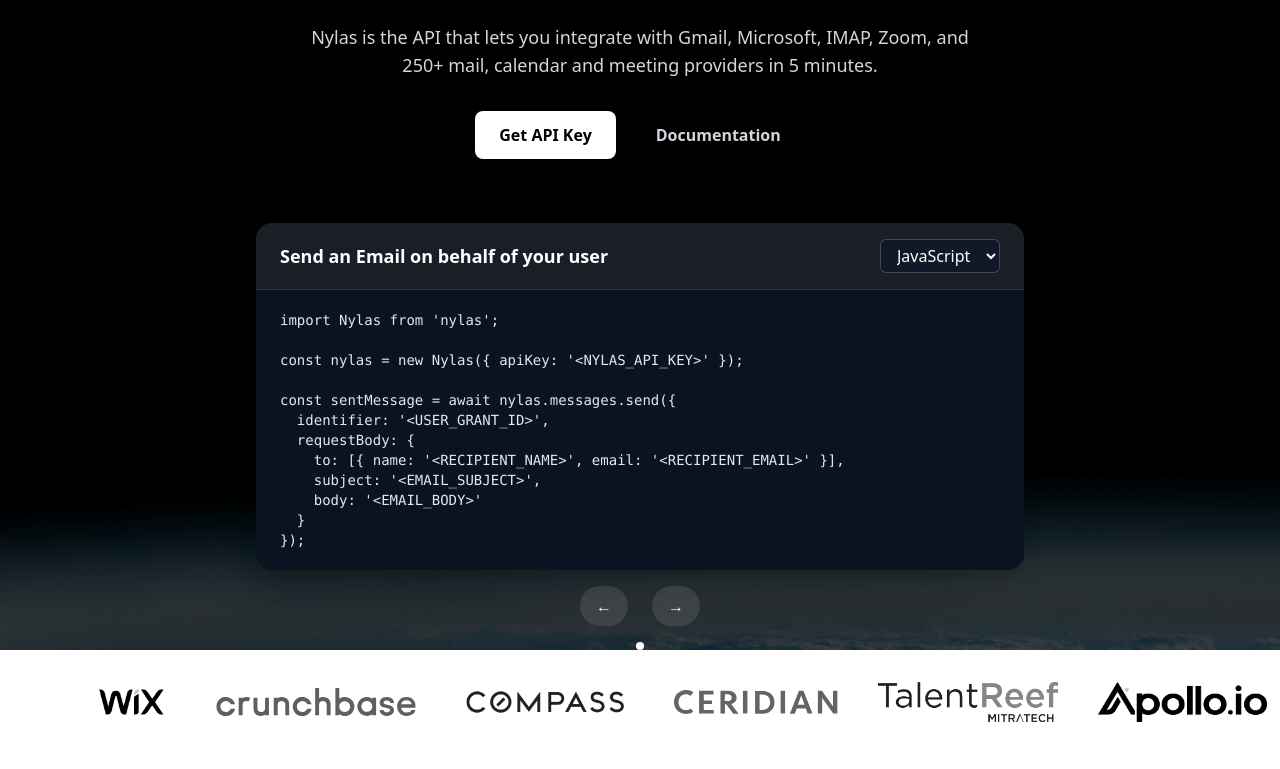
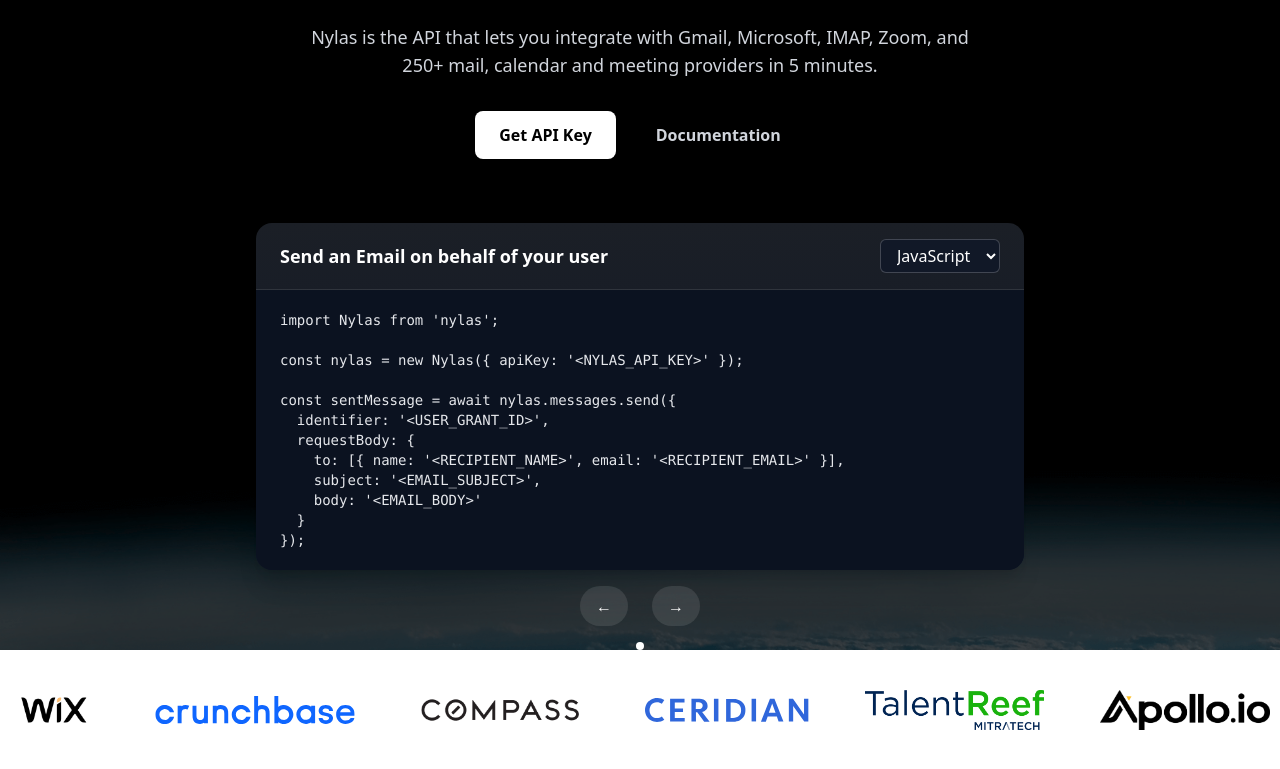
Before and after one commit to ahassandev/nylas, a React (Vite) app: page / in a window 1280 px wide. Shown: the part 291-1060 px from the top of the page. Built offline with nearby package versions, Linux system fonts and the light colour scheme.

Commit message:
add component

```diff
--- a/src/Components/LogosBar.jsx
+++ b/src/Components/LogosBar.jsx
@@ -3,19 +3,16 @@
 
 const LogosBar = () => {
   const { data } = useContext(DataContext);
-  const logos = data.logos;
-
-  if (!logos || logos.length === 0) return null;
 
   return (
-    <div className="w-full bg-white py-8">
-      <div className="max-w-6xl mx-auto flex items-center justify-between gap-10 px-6 flex-wrap md:flex-nowrap">
-        {logos.map((logo, index) => (
+    <div className="w-full bg-white py-10">
+      <div className="max-w-6xl mx-auto flex items-center justify-center gap-14">
+        {data.logos.map((logo, index) => (
           <img
             key={index}
             src={`/${logo.image}`}
-            alt="Company logo"
-            className="h-8 md:h-10 object-contain grayscale hover:grayscale-0 transition duration-300"
+            alt="Company Logo"
+            className="h-8 md:h-10 object-contain"
           />
         ))}
       </div>
--- /dev/null
+++ b/src/Components/MeetNylas.jsx
@@ -0,0 +1,11 @@
+import React from 'react'
+
+const MeetNylas = () => {
+  return (
+    <div>
+
+    </div>
+  )
+}
+
+export default MeetNylas
--- a/src/data/data.json
+++ b/src/data/data.json
@@ -84,8 +84,7 @@
             }
         ]
     },
-
-    "logos":[
+    "logos": [
         {
             "image": "WIX-1.png"
         },
@@ -104,7 +103,11 @@
         {
             "image": "Apollo.io-Logo.png"
         }
+    ],
 
-
-    ]
+    "meetnylas": {
+        "heading": "Meet Nylas",
+        "title": "A developer-first solution for custom communication experiences",
+        "text": "Securely integrate with every email, calendar, and contacts provider using a single interface to streamline your users’ workflows. Build real-time, bi-directional communications in your app up to 40x faster, saving months of development time."
+    }
 }
```
